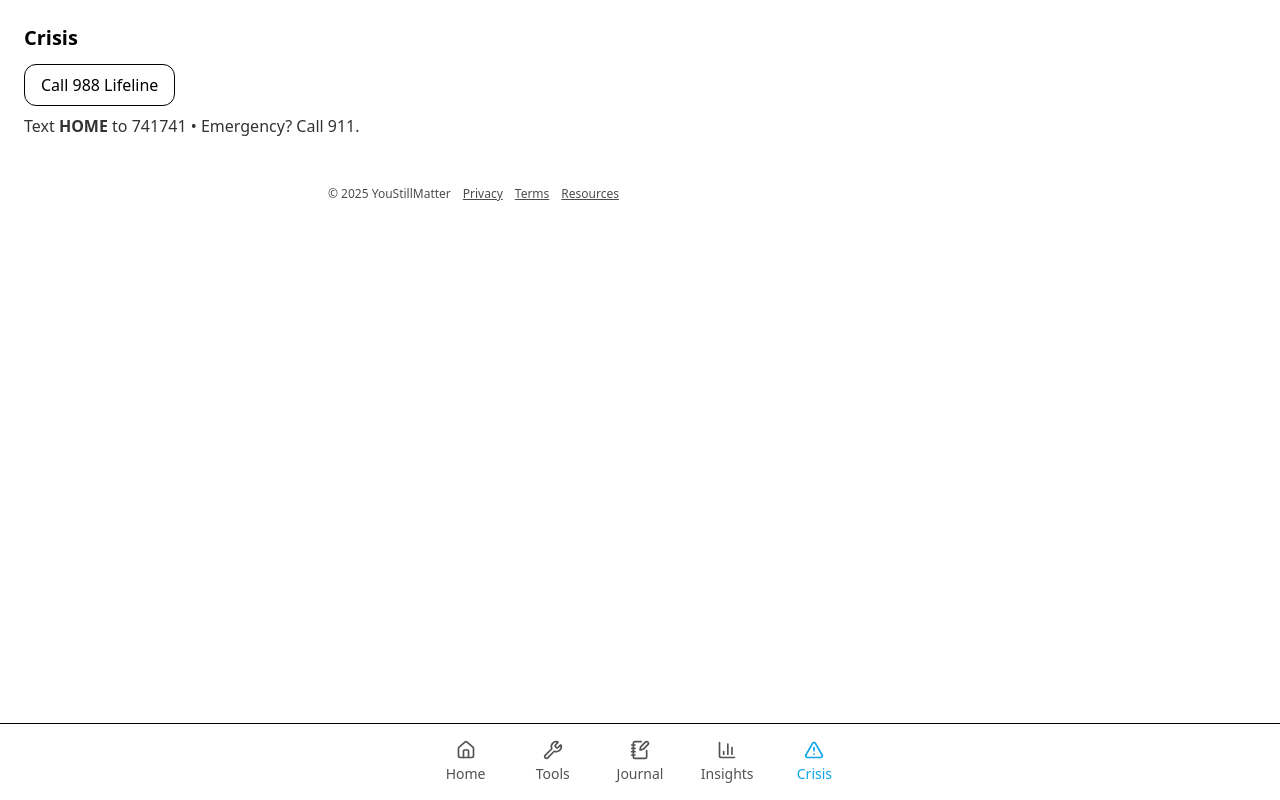
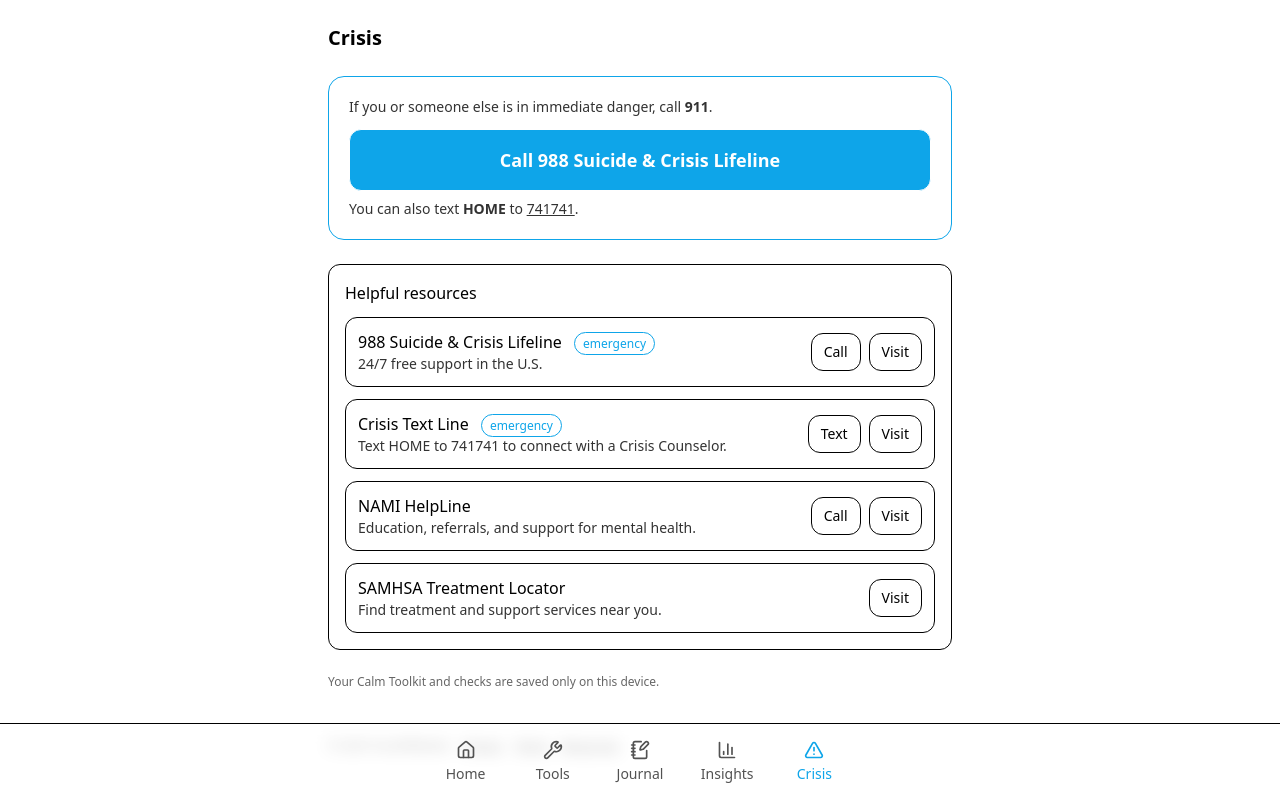
Before and after one commit to scottymker/ysm-app, a Next.js app: page /crisis in a window 1280 px wide. Built offline with nearby package versions, Linux system fonts and the light colour scheme.

Commit message:
feat(crisis): big home CTA + crisis page with Calm Toolkit contacts and Resources

```diff
--- a/src/app/crisis/page.tsx
+++ b/src/app/crisis/page.tsx
@@ -1,9 +1,125 @@
-export default function Crisis() {
+"use client";
+
+import resources from "@/content/resources.json";
+import { useCalmToolkitStore } from "@/stores/useCalmToolkitStore";
+
+function Section({ title, children }: { title: string; children: React.ReactNode }) {
   return (
-    <main className="p-6">
+    <section className="rounded-xl border p-4">
+      <h2 className="font-medium">{title}</h2>
+      <div className="mt-3 space-y-3">{children}</div>
+    </section>
+  );
+}
+
+export default function CrisisPage() {
+  const { contacts } = useCalmToolkitStore();
+  const hasContacts = contacts.some(c => (c.name?.trim() || c.phone?.trim()));
+
+  return (
+    <main className="mx-auto max-w-2xl p-6 space-y-6">
       <h1 className="text-xl font-semibold">Crisis</h1>
-      <a className="mt-3 inline-block rounded-xl border px-4 py-2" href="tel:988">Call 988 Lifeline</a>
-      <p className="mt-2 opacity-80">Text <strong>HOME</strong> to 741741 • Emergency? Call 911.</p>
+
+      {/* Big 988 CTA */}
+      <div className="rounded-2xl border border-[color:var(--color-primary)] p-5">
+        <p className="text-sm opacity-80">
+          If you or someone else is in immediate danger, call <strong>911</strong>.
+        </p>
+        <a
+          href="tel:988"
+          className="mt-3 block w-full rounded-xl border bg-[color:var(--color-primary)] px-4 py-4 text-center text-white text-lg font-semibold"
+        >
+          Call 988 Suicide & Crisis Lifeline
+        </a>
+        <p className="mt-2 text-sm opacity-80">
+          You can also text <strong>HOME</strong> to <a className="underline" href="sms:741741?&body=HOME">741741</a>.
+        </p>
+      </div>
+
+      {/* My Calm Toolkit contacts */}
+      {hasContacts && (
+        <Section title="People I can text or call">
+          <ul className="space-y-2">
+            {contacts.map((c, i) => {
+              const hasAny = (c.name?.trim() || c.phone?.trim());
+              if (!hasAny) return null;
+              return (
+                <li key={i} className="flex flex-wrap items-center justify-between gap-2 rounded-xl border p-3">
+                  <div className="min-w-0">
+                    <div className="font-medium truncate">{c.name || "(No name)"}</div>
+                    {c.phone ? <div className="text-sm opacity-70">{c.phone}</div> : null}
+                  </div>
+                  <div className="flex shrink-0 gap-2">
+                    <a
+                      className="rounded-xl border px-3 py-2 text-sm"
+                      href={c.phone ? `sms:${c.phone}` : "#"}
+                      aria-disabled={!c.phone}
+                      onClick={(e)=>{ if(!c.phone) e.preventDefault(); }}
+                    >
+                      Text
+                    </a>
+                    <a
+                      className="rounded-xl border px-3 py-2 text-sm"
+                      href={c.phone ? `tel:${c.phone}` : "#"}
+                      aria-disabled={!c.phone}
+                      onClick={(e)=>{ if(!c.phone) e.preventDefault(); }}
+                    >
+                      Call
+                    </a>
+                  </div>
+                </li>
+              );
+            })}
+          </ul>
+        </Section>
+      )}
+
+      {/* Resources list (from content/resources.json) */}
+      <Section title="Helpful resources">
+        <ul className="space-y-3">
+          {resources.map((r) => (
+            <li key={r.name} className="rounded-xl border p-3">
+              <div className="flex items-center justify-between gap-3">
+                <div className="min-w-0">
+                  <div className="font-medium">
+                    {r.name}{" "}
+                    {r.emergency ? (
+                      <span className="ml-2 rounded-full border px-2 py-0.5 text-xs text-[color:var(--color-primary)]">
+                        emergency
+                      </span>
+                    ) : null}
+                  </div>
+                  <p className="text-sm opacity-80">{r.desc}</p>
+                </div>
+                <div className="flex shrink-0 flex-wrap gap-2">
+                  {"tel" in r && r.tel ? (
+                    <a className="rounded-xl border px-3 py-2 text-sm" href={r.tel}>
+                      Call
+                    </a>
+                  ) : null}
+                  {"sms" in r && r.sms ? (
+                    <a className="rounded-xl border px-3 py-2 text-sm" href={r.sms}>
+                      Text
+                    </a>
+                  ) : null}
+                  <a
+                    className="rounded-xl border px-3 py-2 text-sm"
+                    href={r.url}
+                    target="_blank"
+                    rel="noopener"
+                  >
+                    Visit
+                  </a>
+                </div>
+              </div>
+            </li>
+          ))}
+        </ul>
+      </Section>
+
+      <p className="text-xs opacity-60">
+        Your Calm Toolkit and checks are saved only on this device.
+      </p>
     </main>
   );
 }
--- a/src/components/QuickActions.tsx
+++ b/src/components/QuickActions.tsx
@@ -1,12 +1,25 @@
 import Link from "next/link";
+
 export default function QuickActions(){
-  const cls="rounded-xl border p-4 text-center hover:bg-white/50 dark:hover:bg-white/10";
+  const base = "rounded-xl border p-4 text-center transition hover:bg-white/50 dark:hover:bg-white/10";
+  const primary = "border-[color:var(--color-primary)] text-[color:var(--color-primary)]";
+
   return (
     <div className="grid grid-cols-2 gap-3 sm:grid-cols-4">
-      <Link className={cls} href="/tools/grounding">Grounding</Link>
-      <Link className={cls} href="/tools/breathe">Breathe</Link>
-      <Link className={cls} href="/self-care">Self-Care</Link>
-      <Link className={cls} href="/checkin">Mood</Link>
+      {/* Big, bold Crisis button */}
+      <Link
+        className={`${base} ${primary} col-span-2 sm:col-span-2 text-lg font-semibold py-5`}
+        href="/crisis"
+        aria-label="Open Crisis resources and hotlines"
+      >
+        ⚠️ Crisis
+      </Link>
+
+      {/* Other actions */}
+      <Link className={base} href="/tools/grounding">Grounding</Link>
+      <Link className={base} href="/tools/breathe">Breathe</Link>
+      <Link className={base} href="/self-care">Self-Care</Link>
+      <Link className={base} href="/checkin">Mood</Link>
     </div>
   );
 }
```
